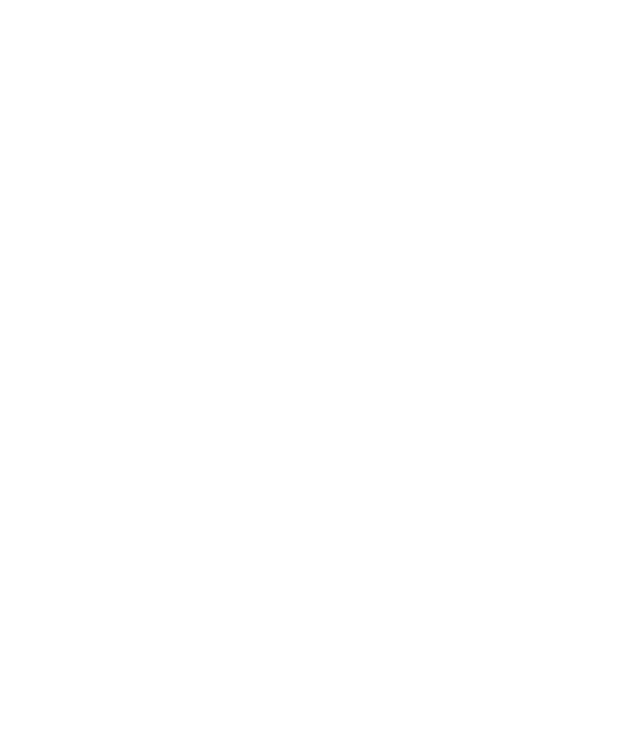
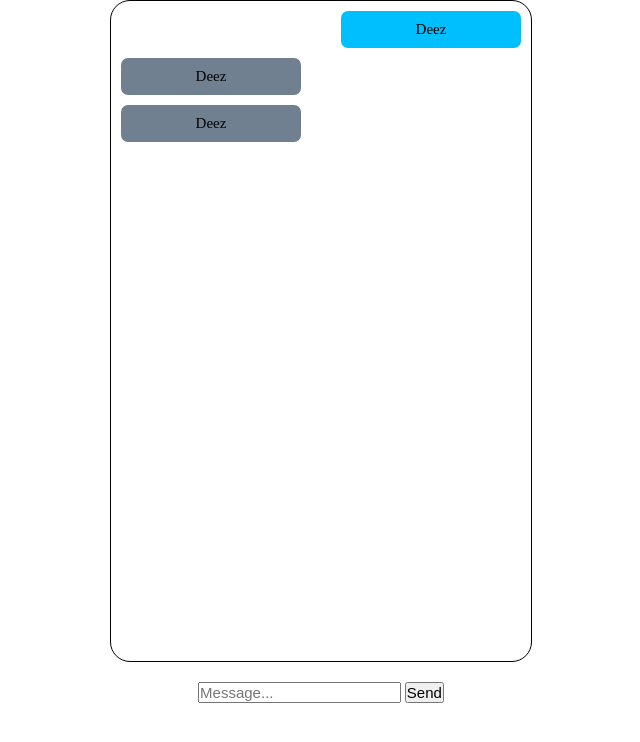
Before and after one commit to Mouzone/chatroom, a plain HTML site: page index.html in a window 1280 px wide. Shown: the whole page, without its empty margins (319-959 px from the left). Drawn offline with Linux system fonts and the light colour scheme.

Commit message:
Style message bubbles and interface

```diff
--- a/index.html
+++ b/index.html
@@ -6,7 +6,29 @@
         <link rel="stylesheet" href="style.css">
     </head>
     <body>
-
+<!--    todo: write this like streameast chat before making it into text bubbles-->
+        <div id="past-messages">
+            <div class="past-message yours">
+                <div class="bubble">
+                    Deez
+                </div>
+            </div>
+            <div class="past-message others">
+                <div class="bubble">
+                    Deez
+                </div>
+            </div>
+            <div class="past-message others">
+                <div class="bubble">
+                    Deez
+                </div>
+            </div>
+        </div>
+        <div id="input">
+            <label for="message"> </label>
+            <input type="text" id="message" placeholder="Message...">
+            <button type="submit"> Send </button>
+        </div>
         <script src="script.js"></script>
     </body>
 </html>
--- a/style.css
+++ b/style.css
@@ -0,0 +1,52 @@
+* {
+    padding: 0;
+    margin: 0;
+    box-sizing: content-box;
+    font-size: 15px;
+}
+
+body {
+    display: flex;
+    flex-direction: column;
+    align-items: center;
+    gap: 20px;
+}
+
+#past-messages {
+    height: 80vh;
+    width: 400px;
+    padding: 10px;
+    border: 1px solid black;
+    border-radius: 20px;
+    display: flex;
+    flex-direction: column;
+    gap: 10px;
+}
+
+.past-message {
+    width: 100%;
+    height: auto;
+    display: flex;
+}
+
+.bubble {
+    width: 40%;
+    padding: 10px;
+    border-radius: 7px;
+    text-align: center;
+}
+
+.yours .bubble {
+    background-color: deepskyblue;
+}
+
+.others .bubble {
+    background-color: slategrey;
+}
+.yours {
+    justify-content: right;
+}
+
+.others {
+    justify-content: left;
+}
```
